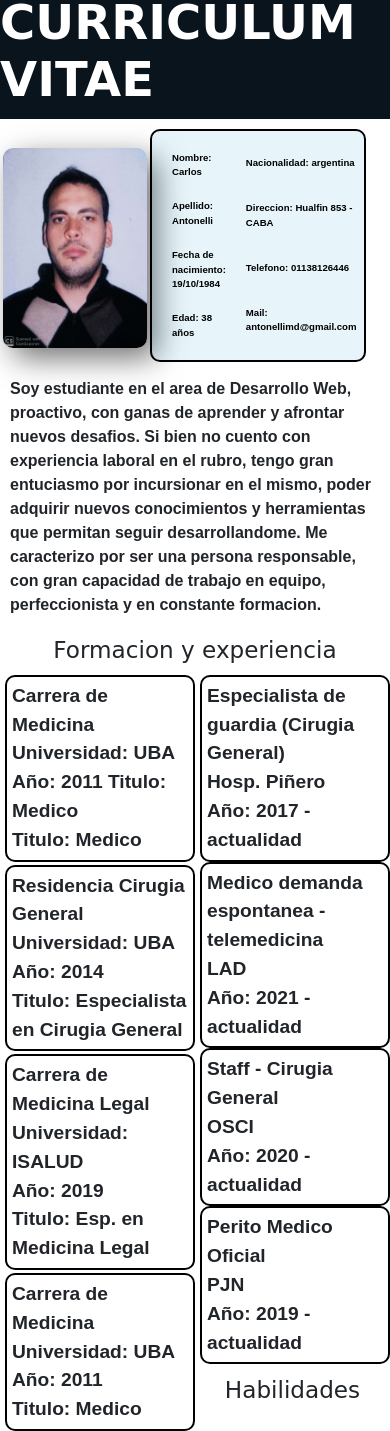
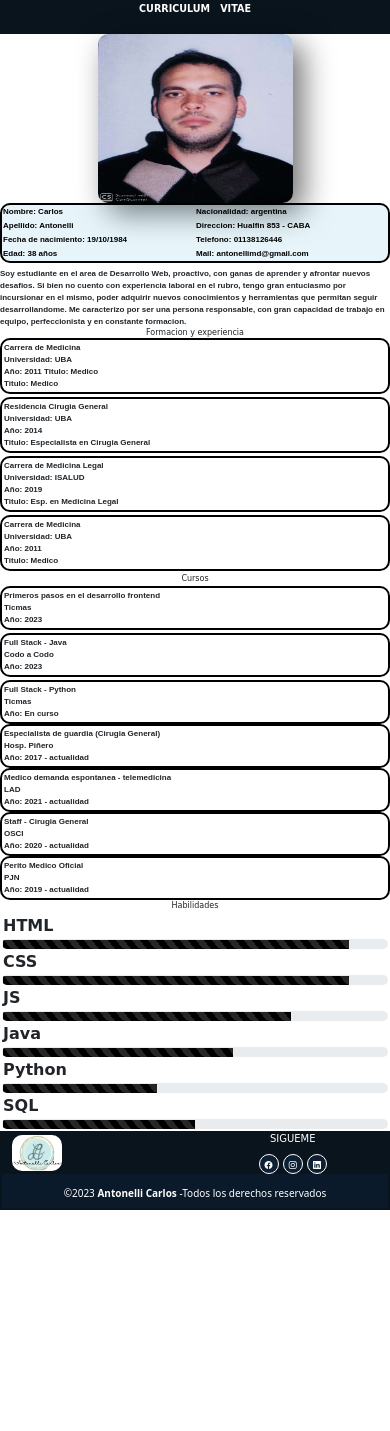
Before and after one commit to scopolia/cv, a plain HTML site: page index.html in a window 390 px wide. Shown: the part 8-1439 px from the top of the page. After the commit the page ends 1218 px from the top, so only its background shows below. Drawn offline with nearby package versions, Linux system fonts and the light colour scheme; a web font is replaced by a local one.

Commit message:
Update style.css

```diff
--- a/style.css
+++ b/style.css
@@ -290,3 +290,244 @@ body{
       }
 
 }
+@media only screen and (max-width:425px){
+
+    .barraMenu{
+        height: 5vh;
+        width: 100vw;
+    }
+
+    .cv{
+        font-size: 0.6rem;
+    }
+
+
+    .s1{
+        display: flex;
+        flex-direction: column;
+        margin-top: 0px;
+    }
+
+    .col-izq{
+
+        padding: 0%;
+        border-radius: 10px;
+    }
+
+    .cajaFoto{
+        width: 50vw;
+        height: 20vh;
+
+
+    }
+
+    .cajaFoto img{
+        width: 100%;
+        height: 100%;
+        padding: 0;
+
+
+    }
+
+    .col-der{
+       display: flex;
+      padding: 0;
+        width: 100%;
+        gap: 0;
+    }
+
+    .col-der p{
+        margin: 0;
+        padding: 1px;
+        font-size: 0.5rem;
+
+    }
+
+    .col-der p:hover{
+        display: none;
+    }
+
+    .datos-izq{
+        width: 50%;
+
+        font-size: 0.5rem;
+        font-weight: bold;
+    }
+
+    .datos-der{
+
+        width: 50%;
+        font-size: 0.5rem;
+
+    }
+
+    .presentacion{
+        padding: 0;
+        width: 100vw;
+    }
+
+    .presentacion p{
+        font-size: 0.5rem;
+    }
+
+    .s2{
+        display: flex;
+        flex-direction: column;
+
+    }
+
+    .formacion{
+        display: flex;
+        flex-direction: column;
+        border-radius: 2px;
+
+    }
+
+    .titulo{
+        display: flex;
+        flex-direction: column;
+        justify-content: center;
+        padding: 2px;
+        margin-left: 0px;
+
+    }
+
+    .titulo:hover{
+       display: none;
+    }
+
+    .titulo p{
+        font-size: 0.5rem;
+        margin: 0;
+
+
+    }
+
+    .titulo p:hover{
+        display: none;
+
+    }
+
+    .cursos{
+        font-size: 0.5rem;
+        padding: 0;
+
+    }
+
+    .exp{
+        display: flex;
+        flex-direction: column;
+
+        gap: 1px;
+    }
+
+    .cajaBarras{
+        height: 100%;
+    }
+
+    .barras{
+        display: flex;
+        flex-direction: column;
+        margin: 2px;
+    }
+
+    .barras p{
+        margin: 0;
+        padding: 1px;
+
+    }
+    .barras div{
+        padding: 1px;
+        height: 10px;
+    }
+
+
+    /*footer*/
+
+    .pie{
+
+        background-color: #0a141d;
+
+        padding: 2px;
+      }
+      .pie .grupo-1{
+        width: 100%;
+        max-width: none;
+        margin: 0;
+        display: grid;
+        grid-template-columns: repeat(2,1fr);
+        gap: 5px;
+
+      }
+      .box{
+        display: flex;
+        flex-direction: column;
+        align-items: center;
+        justify-content: center;
+        text-align: center;
+      }
+      .pie .grupo-1 .box {
+        width: 100%;
+        height: 100%;
+        display: flex;
+        align-items: center;
+        justify-content: center;
+      }
+
+     .box1{
+      display: flex;
+      align-items: center;
+     }
+
+      .pie .grupo-1 .box1 img{
+        width: 50px;
+        border-radius: 10px;
+        position: relative;
+        left: 10px;
+    }
+
+      .pie .grupo-1 .box h2{
+      color: white;
+      margin-bottom: 5px;
+      font-size: 10px;
+
+    }
+
+      .pie .grupo-1 .box p{
+        margin-bottom: 0;
+    }
+
+      .pie .grupo-1 .redes-sociales a{
+        display: inline-block;
+        text-decoration: none;
+        border: white solid 1px;
+        border-radius: 10px;
+        font-size: 0.5rem;
+        width: 20px;
+        height: 20px;
+        line-height: 20px;
+        color: white;
+        margin-right: 0;
+        background-color: #0d2033;
+        text-align: center;
+
+    }
+
+      .pie .grupo-1 .redes-sociales a:hover{
+        display: none;
+    }
+
+      .pie .grupo-2{
+        background-color: #0a1a2a;
+        padding: 5px 2px;
+        text-align: center;
+
+     }
+
+      .pie .grupo-2 small{
+        font-size: 10px;
+    }
+
+
+
+}
```
